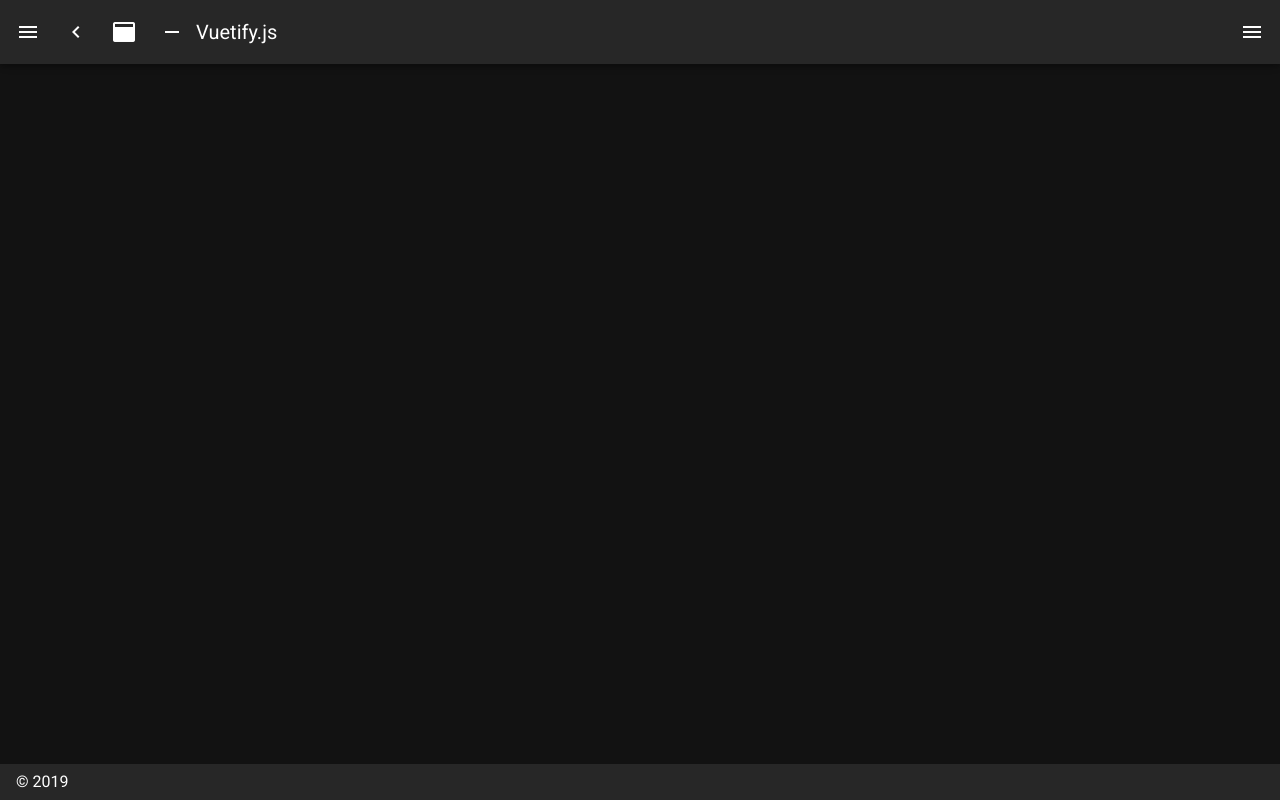
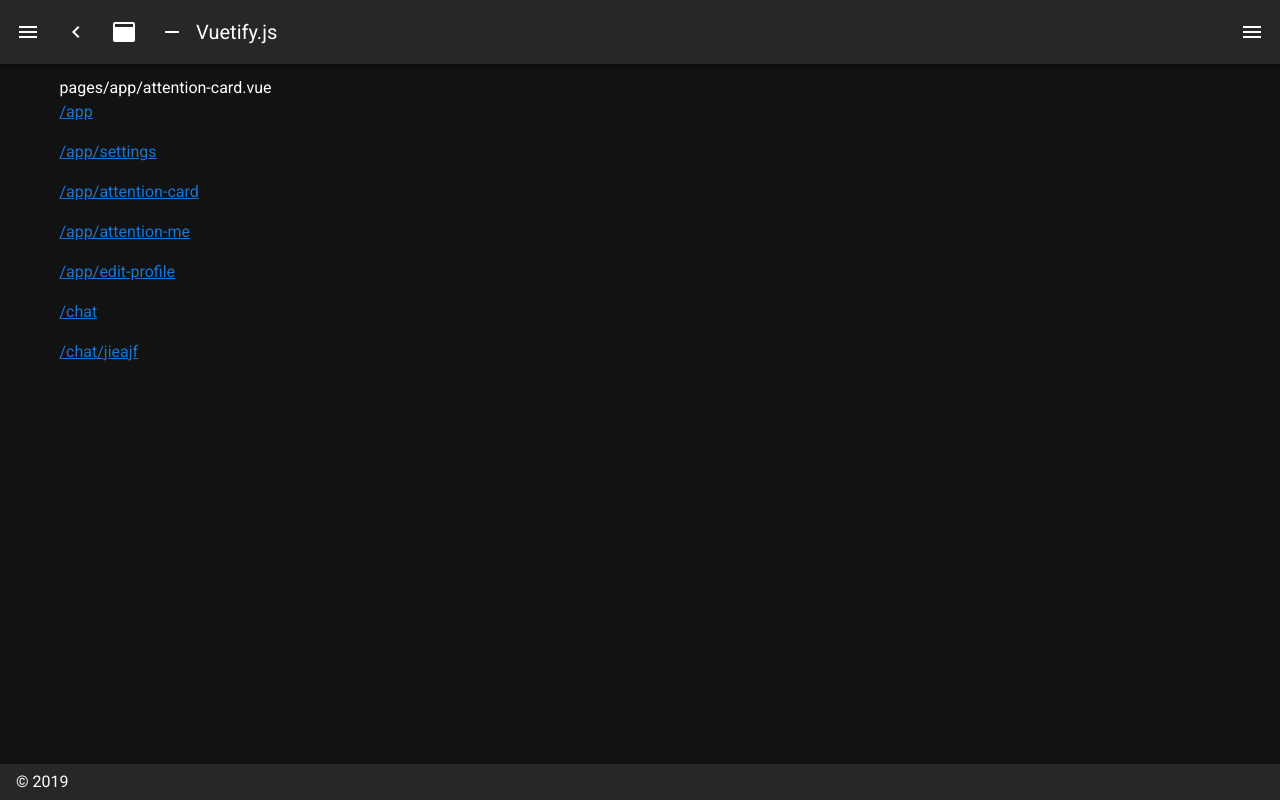
Before and after one commit to TanisukeGoro/compadre-nuxt-frontend, a Nuxt app: page /app/attention-card in a window 1280 px wide. Before the commit this address had no page. Built offline with nearby package versions, Linux system fonts and the light colour scheme.

Commit message:
✨Make Page Routing and Dynamic Route Matching

```diff
--- a/nuxt.config.js
+++ b/nuxt.config.js
@@ -87,6 +87,16 @@
         /*
          ** You can extend webpack config here
          */
-        extend(config, ctx) {}
+        extend(config, ctx) {
+            // Run ESLint on save
+            if (ctx.isDev && ctx.isClient) {
+                config.module.rules.push({
+                    enforce: 'pre',
+                    test: /\.(js|vue)$/,
+                    loader: 'eslint-loader',
+                    exclude: /(node_modules)/
+                })
+            }
+        }
     }
 }
--- /dev/null
+++ b/pages/app/attention-card.vue
@@ -0,0 +1,33 @@
+<template>
+    <div>
+        pages/app/attention-card.vue
+
+        <p>
+            <nuxt-link to="/app">/app</nuxt-link>
+        </p>
+
+        <p>
+            <nuxt-link to="/app/settings">/app/settings</nuxt-link>
+        </p>
+
+        <p>
+            <nuxt-link to="/app/attention-card">/app/attention-card</nuxt-link>
+        </p>
+
+        <p>
+            <nuxt-link to="/app/attention-me">/app/attention-me</nuxt-link>
+        </p>
+
+        <p>
+            <nuxt-link to="/app/edit-profile">/app/edit-profile</nuxt-link>
+        </p>
+
+        <p>
+            <nuxt-link to="/chat">/chat</nuxt-link>
+        </p>
+
+        <p>
+            <nuxt-link to="/chat/jieajf">/chat/jieajf</nuxt-link>
+        </p>
+    </div>
+</template>
--- /dev/null
+++ b/pages/app/attention-me.vue
@@ -0,0 +1,33 @@
+<template>
+    <div>
+        pages/app/attention-me.vue
+
+        <p>
+            <nuxt-link to="/app">/app</nuxt-link>
+        </p>
+
+        <p>
+            <nuxt-link to="/app/settings">/app/settings</nuxt-link>
+        </p>
+
+        <p>
+            <nuxt-link to="/app/attention-card">/app/attention-card</nuxt-link>
+        </p>
+
+        <p>
+            <nuxt-link to="/app/attention-me">/app/attention-me</nuxt-link>
+        </p>
+
+        <p>
+            <nuxt-link to="/app/edit-profile">/app/edit-profile</nuxt-link>
+        </p>
+
+        <p>
+            <nuxt-link to="/chat">/chat</nuxt-link>
+        </p>
+
+        <p>
+            <nuxt-link to="/chat/jieajf">/chat/jieajf</nuxt-link>
+        </p>
+    </div>
+</template>
--- /dev/null
+++ b/pages/app/edit-profile.vue
@@ -0,0 +1,33 @@
+<template>
+    <div>
+        pages/app/edit-profile.vue
+
+        <p>
+            <nuxt-link to="/app">/app</nuxt-link>
+        </p>
+
+        <p>
+            <nuxt-link to="/app/settings">/app/settings</nuxt-link>
+        </p>
+
+        <p>
+            <nuxt-link to="/app/attention-card">/app/attention-card</nuxt-link>
+        </p>
+
+        <p>
+            <nuxt-link to="/app/attention-me">/app/attention-me</nuxt-link>
+        </p>
+
+        <p>
+            <nuxt-link to="/app/edit-profile">/app/edit-profile</nuxt-link>
+        </p>
+
+        <p>
+            <nuxt-link to="/chat">/chat</nuxt-link>
+        </p>
+
+        <p>
+            <nuxt-link to="/chat/jieajf">/chat/jieajf</nuxt-link>
+        </p>
+    </div>
+</template>
--- /dev/null
+++ b/pages/app/index.vue
@@ -0,0 +1,33 @@
+<template>
+    <div>
+        pages/app/index.vue
+
+        <p>
+            <nuxt-link to="/app">/app</nuxt-link>
+        </p>
+
+        <p>
+            <nuxt-link to="/app/settings">/app/settings</nuxt-link>
+        </p>
+
+        <p>
+            <nuxt-link to="/app/attention-card">/app/attention-card</nuxt-link>
+        </p>
+
+        <p>
+            <nuxt-link to="/app/attention-me">/app/attention-me</nuxt-link>
+        </p>
+
+        <p>
+            <nuxt-link to="/app/edit-profile">/app/edit-profile</nuxt-link>
+        </p>
+
+        <p>
+            <nuxt-link to="/chat">/chat</nuxt-link>
+        </p>
+
+        <p>
+            <nuxt-link to="/chat/jieajf">/chat/jieajf</nuxt-link>
+        </p>
+    </div>
+</template>
--- /dev/null
+++ b/pages/app/settings.vue
@@ -0,0 +1,33 @@
+<template>
+    <div>
+        pages/app/settings.vue
+
+        <p>
+            <nuxt-link to="/app">/app</nuxt-link>
+        </p>
+
+        <p>
+            <nuxt-link to="/app/settings">/app/settings</nuxt-link>
+        </p>
+
+        <p>
+            <nuxt-link to="/app/attention-card">/app/attention-card</nuxt-link>
+        </p>
+
+        <p>
+            <nuxt-link to="/app/attention-me">/app/attention-me</nuxt-link>
+        </p>
+
+        <p>
+            <nuxt-link to="/app/edit-profile">/app/edit-profile</nuxt-link>
+        </p>
+
+        <p>
+            <nuxt-link to="/chat">/chat</nuxt-link>
+        </p>
+
+        <p>
+            <nuxt-link to="/chat/jieajf">/chat/jieajf</nuxt-link>
+        </p>
+    </div>
+</template>
--- /dev/null
+++ b/pages/chat/_room_id.vue
@@ -0,0 +1,34 @@
+<template>
+    <div>
+        pages/chat/{room_id}
+        <br />
+        {{ $route.params.room_id }}
+        <p>
+            <nuxt-link to="/app">/app</nuxt-link>
+        </p>
+
+        <p>
+            <nuxt-link to="/app/settings">/app/settings</nuxt-link>
+        </p>
+
+        <p>
+            <nuxt-link to="/app/attention-card">/app/attention-card</nuxt-link>
+        </p>
+
+        <p>
+            <nuxt-link to="/app/attention-me">/app/attention-me</nuxt-link>
+        </p>
+
+        <p>
+            <nuxt-link to="/app/edit-profile">/app/edit-profile</nuxt-link>
+        </p>
+
+        <p>
+            <nuxt-link to="/chat">/chat</nuxt-link>
+        </p>
+
+        <p>
+            <nuxt-link to="/chat/jieajf">/chat/jieajf</nuxt-link>
+        </p>
+    </div>
+</template>
--- /dev/null
+++ b/pages/chat/index.vue
@@ -0,0 +1,33 @@
+<template>
+    <div>
+        pages/chat/index.vue
+
+        <p>
+            <nuxt-link to="/app">/app</nuxt-link>
+        </p>
+
+        <p>
+            <nuxt-link to="/app/settings">/app/settings</nuxt-link>
+        </p>
+
+        <p>
+            <nuxt-link to="/app/attention-card">/app/attention-card</nuxt-link>
+        </p>
+
+        <p>
+            <nuxt-link to="/app/attention-me">/app/attention-me</nuxt-link>
+        </p>
+
+        <p>
+            <nuxt-link to="/app/edit-profile">/app/edit-profile</nuxt-link>
+        </p>
+
+        <p>
+            <nuxt-link to="/chat">/chat</nuxt-link>
+        </p>
+
+        <p>
+            <nuxt-link to="/chat/jieajf">/chat/jieajf</nuxt-link>
+        </p>
+    </div>
+</template>
```
